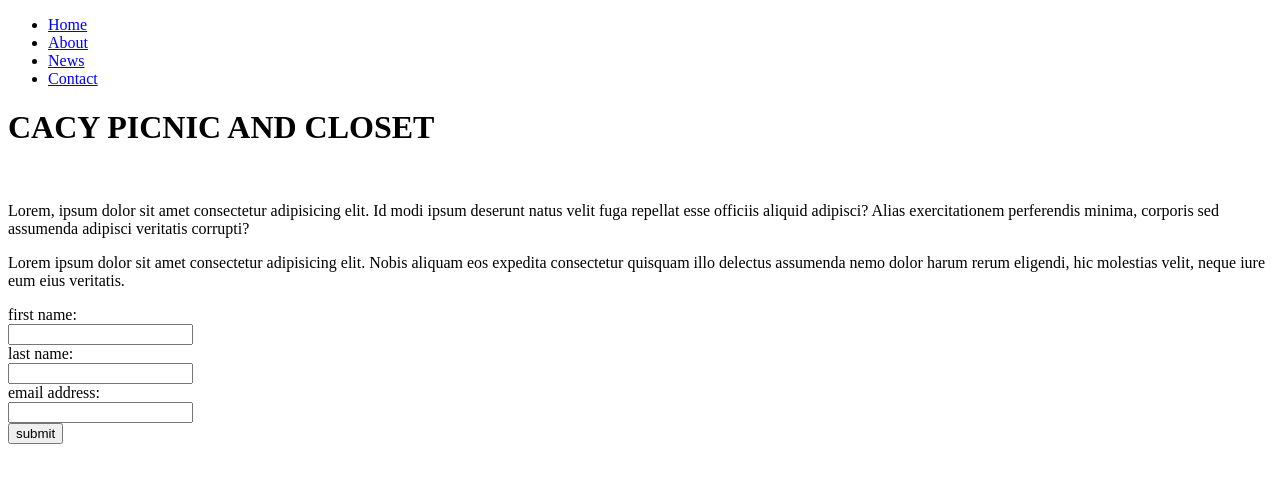
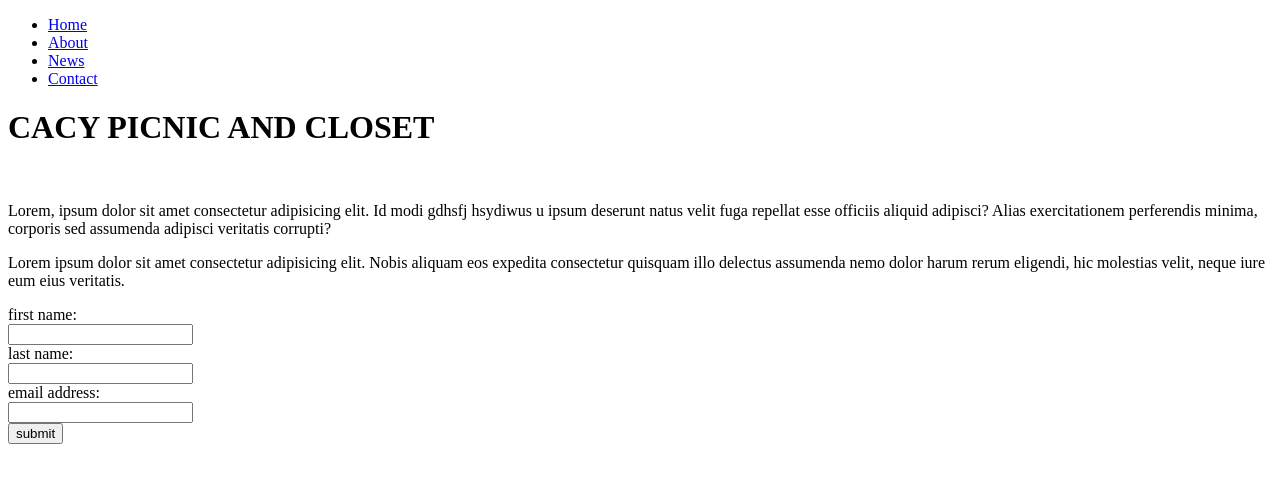
Before and after one commit to Nyonjula/WEB1-ASSIGNMENT, a plain HTML site: page Week 1 Recap/New folder/Iindex.html in a window 1280 px wide. Shown: the top 495 px of the page. Drawn offline with Linux system fonts and the light colour scheme.

Commit message:
a few changes added to the paragraph

```diff
--- a/Week 1 Recap/New folder/Iindex.html
+++ b/Week 1 Recap/New folder/Iindex.html
@@ -17,7 +17,7 @@
         </header>
           <h1>CACY PICNIC AND CLOSET</h1>
           <br>
-          <p>Lorem, ipsum dolor sit amet consectetur adipisicing elit. Id modi ipsum deserunt natus velit fuga repellat esse officiis aliquid adipisci? Alias exercitationem perferendis minima, corporis sed assumenda adipisci veritatis corrupti?</p>
+          <p>Lorem, ipsum dolor sit amet consectetur adipisicing elit. Id modi gdhsfj hsydiwus u ipsum deserunt natus velit fuga repellat esse officiis aliquid adipisci? Alias exercitationem perferendis minima, corporis sed assumenda adipisci veritatis corrupti?</p>
           <p>Lorem ipsum dolor sit amet consectetur adipisicing elit. Nobis aliquam eos expedita consectetur quisquam illo delectus assumenda nemo dolor harum rerum eligendi, hic molestias velit, neque iure eum eius veritatis.</p>
 
 
```
